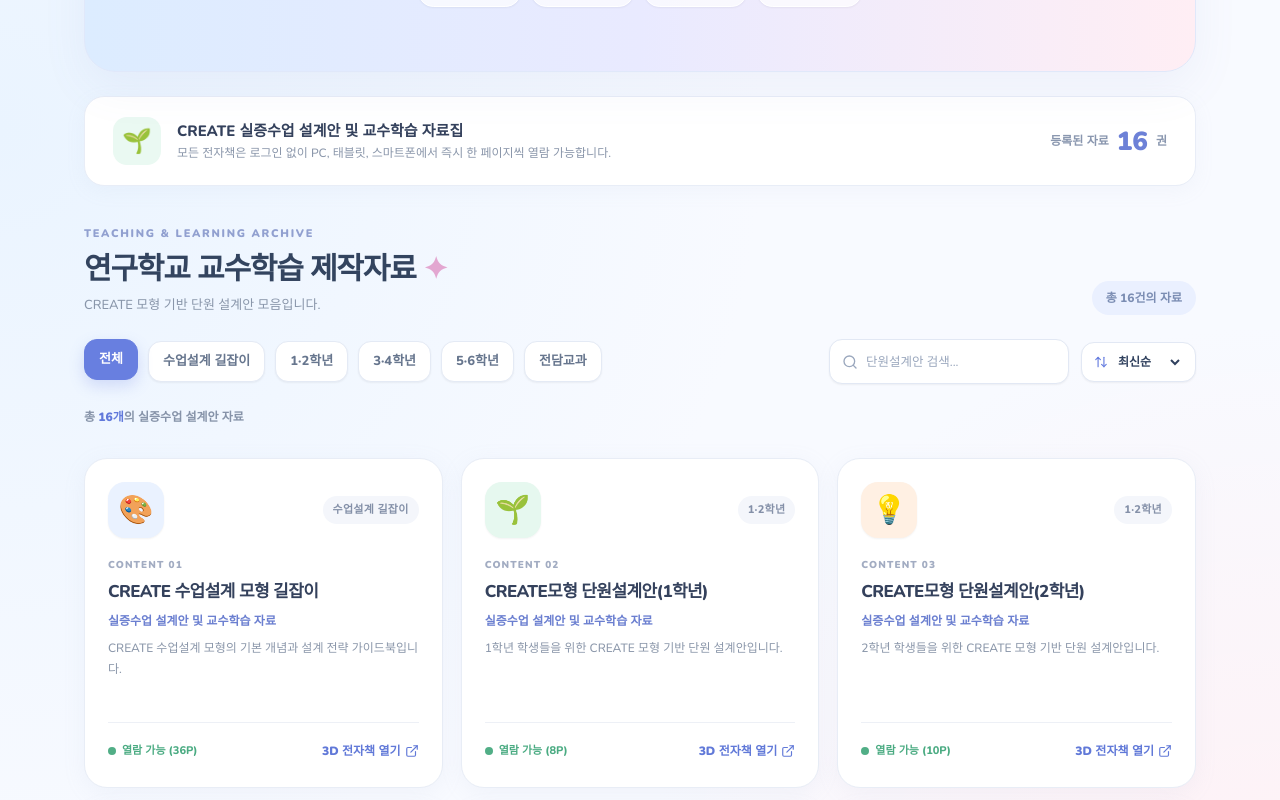
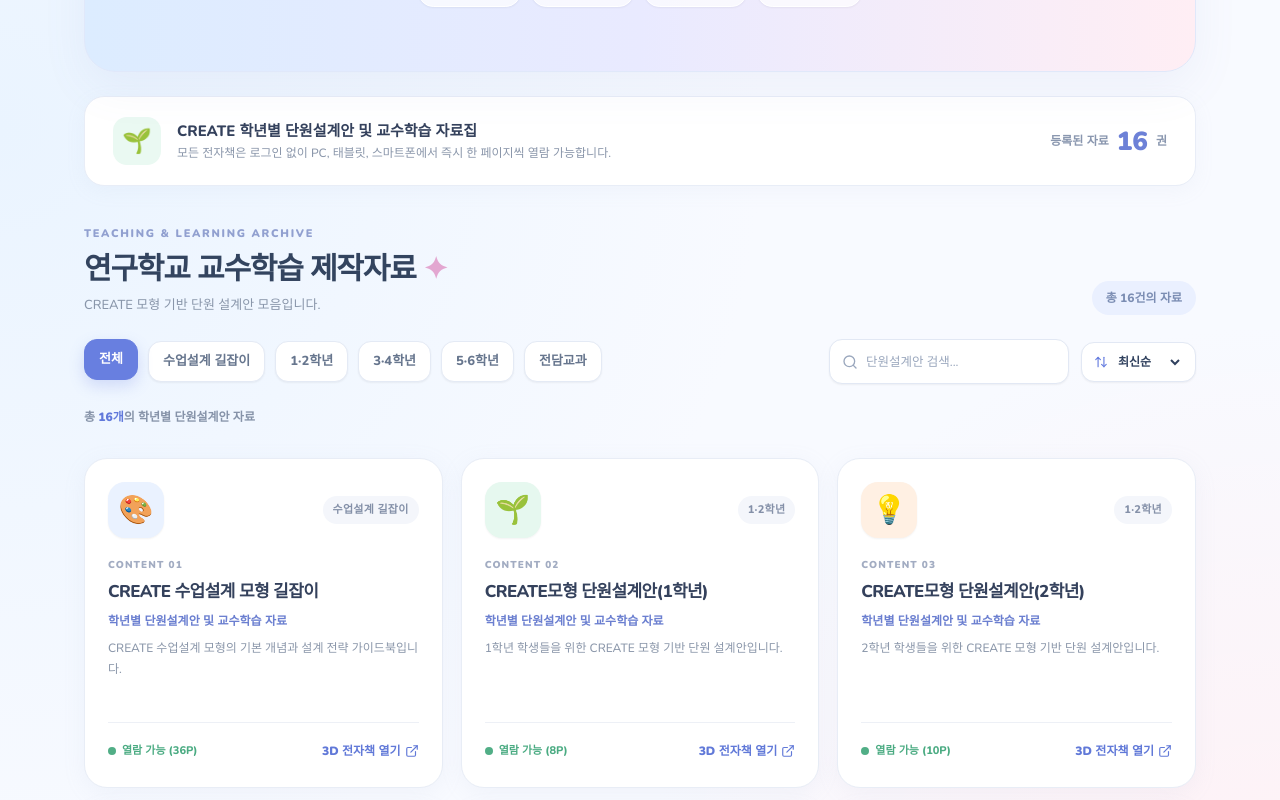
Before and after one commit to invinciblebearme-ctrl/create-curriculum, a React (Vite) app: page /#/ in a window 1280 px wide. Shown: the part 480-1280 px from the top of the page. Built offline with nearby package versions, Linux system fonts and the light colour scheme; no server answers.

Commit message:
feat: 실증수업 설계안 문구를 학년별 단원설계안으로 모두 일괄 변경

```diff
--- a/src/components/admin/AdminDashboard.tsx
+++ b/src/components/admin/AdminDashboard.tsx
@@ -111,7 +111,7 @@ export const AdminDashboard: React.FC = () => {
             CREATE 연구학교 전자책 관리 센터
           </h1>
           <p className="text-xs sm:text-sm text-[#8a96aa] mt-1">
-            Cloudflare R2 스토리지 및 D1 데이터베이스에 보관된 실증수업 단원설계안을 등록, 수정, 삭제합니다.
+            Cloudflare R2 스토리지 및 D1 데이터베이스에 보관된 학년별 단원설계안을 등록, 수정, 삭제합니다.
           </p>
         </div>
 
--- a/src/components/library/BookCard.tsx
+++ b/src/components/library/BookCard.tsx
@@ -75,7 +75,7 @@ export const BookCard: React.FC<BookCardProps> = ({ book, index, onRead, onDetai
       </h3>
 
       <div className="text-[#6b7fd0] font-extrabold text-[12px] mb-2 font-sans flex items-center gap-1">
-        <span>실증수업 설계안 및 교수학습 자료</span>
+        <span>학년별 단원설계안 및 교수학습 자료</span>
       </div>
 
       {/* 4. Description */}
--- a/src/components/library/CategoryBar.tsx
+++ b/src/components/library/CategoryBar.tsx
@@ -85,7 +85,7 @@ export const CategoryBar: React.FC<CategoryBarProps> = ({
       {/* Results Label */}
       <div className="flex justify-between items-center pt-2 text-[12px] text-[#8693a9] font-bold">
         <div>
-          총 <strong className="text-[#6179db]">{totalCount}개</strong>의 실증수업 설계안 자료
+          총 <strong className="text-[#6179db]">{totalCount}개</strong>의 학년별 단원설계안 자료
         </div>
         {(selectedCategory !== '전체' || searchQuery) && (
           <button
--- a/src/lib/thumbnailManager.ts
+++ b/src/lib/thumbnailManager.ts
@@ -140,7 +140,7 @@ export function generateCreateBookSvgCover(title: string, category: string): str
   <text x="200" y="380" fill="${primaryColor}" font-size="13" font-weight="700" font-family="'Noto Sans KR', sans-serif" text-anchor="middle">${category}</text>
 
   <!-- Bottom Details -->
-  <text x="200" y="480" fill="#5E5A80" font-size="12" font-family="'Noto Sans KR', sans-serif" text-anchor="middle">실증수업 지도안 및 교수학습 설계 자료</text>
+  <text x="200" y="480" fill="#5E5A80" font-size="12" font-family="'Noto Sans KR', sans-serif" text-anchor="middle">학년별 단원설계안 및 교수학습 설계 자료</text>
   <text x="200" y="505" fill="#5E5A80" font-size="10" opacity="0.7" font-family="'Noto Sans KR', sans-serif" text-anchor="middle">전라북도교육청 미래학교 연구회</text>
 
   <!-- Book Spine 3D Texture -->
--- a/src/pages/LibraryPage.tsx
+++ b/src/pages/LibraryPage.tsx
@@ -111,7 +111,7 @@ export const LibraryPage: React.FC = () => {
             </div>
             <div>
               <strong className="text-[15px] font-extrabold text-[#34415c] block">
-                CREATE 실증수업 설계안 및 교수학습 자료집
+                CREATE 학년별 단원설계안 및 교수학습 자료집
               </strong>
               <p className="text-[12px] text-[#8a96aa] mt-0.5">
                 모든 전자책은 로그인 없이 PC, 태블릿, 스마트폰에서 즉시 한 페이지씩 열람 가능합니다.
@@ -237,7 +237,7 @@ export const LibraryPage: React.FC = () => {
             rel="noopener noreferrer"
             className="px-4 py-2.5 rounded-[13px] bg-white text-[#6077d1] hover:text-[#4b63be] border border-[#dbe4fa] text-xs font-extrabold flex items-center gap-1.5 shadow-sm shrink-0 hover:bg-[#f8faff] transition"
           >
-            <span>공식 사이트 방문</span>
+            <span>홈 화면으로 돌아가기</span>
             <ExternalLink className="w-3.5 h-3.5" />
           </a>
         </section>
@@ -267,10 +267,10 @@ export const LibraryPage: React.FC = () => {
         <div className="max-w-[1160px] mx-auto px-4 sm:px-6 flex flex-col sm:flex-row items-center justify-between gap-4">
           <div className="text-center sm:text-left">
             <strong className="text-[13px] text-[#617392] block font-bold">
-              CREATE 모형 연구학교 | 3D 전자책 성과공유 서재
+              2026 교육부 요청 전북특별자치도교육청 AI 디지털 활용 연구학교 군산초등학교
             </strong>
             <p className="mt-1 text-[11px] text-[#8996aa]">
-              Cloudflare Pages & R2 & D1 기반 분산 인프라 · 실물 종이책 단면 3D 뷰어 엔진 탑재
+              Copyrightⓒ 군산초등학교. All rights reserved
             </p>
           </div>
           <div className="flex items-center gap-2">
```
